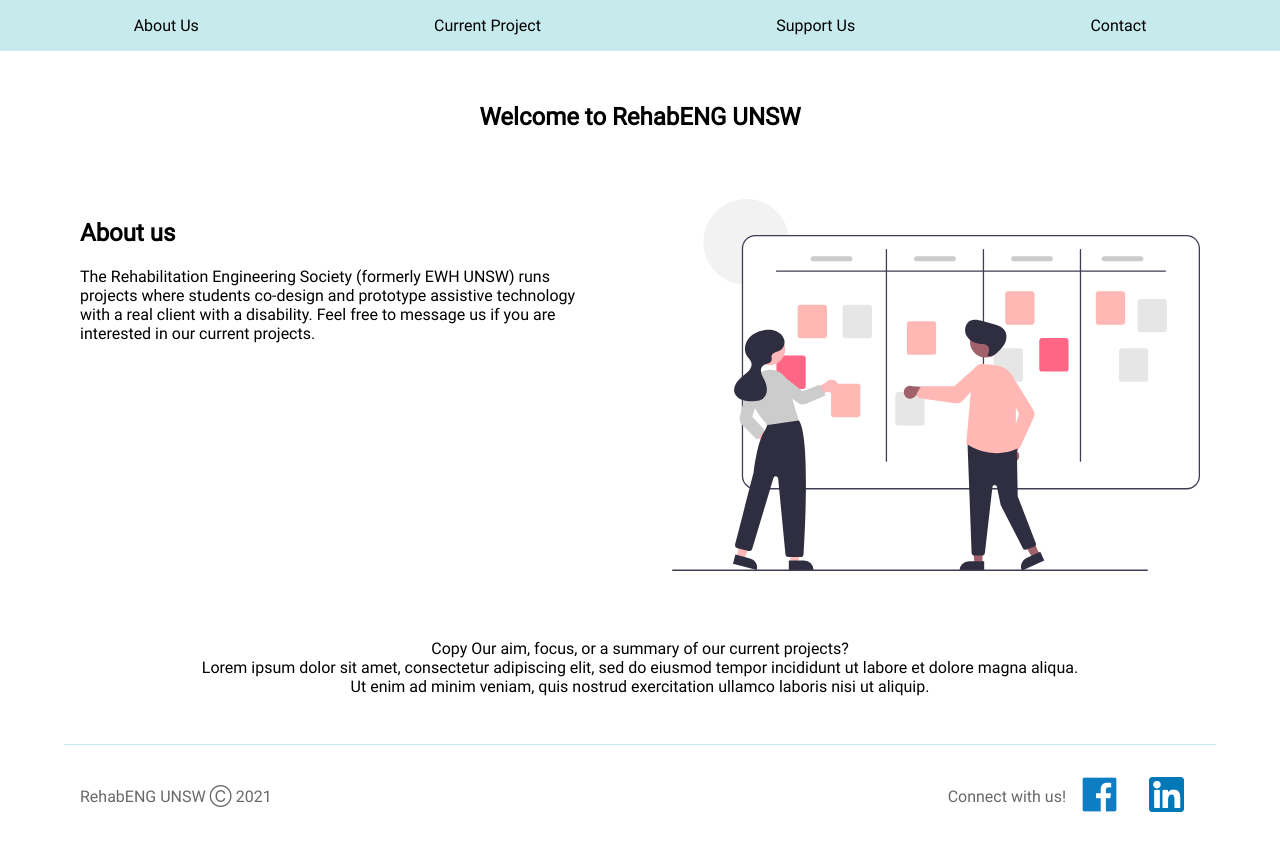
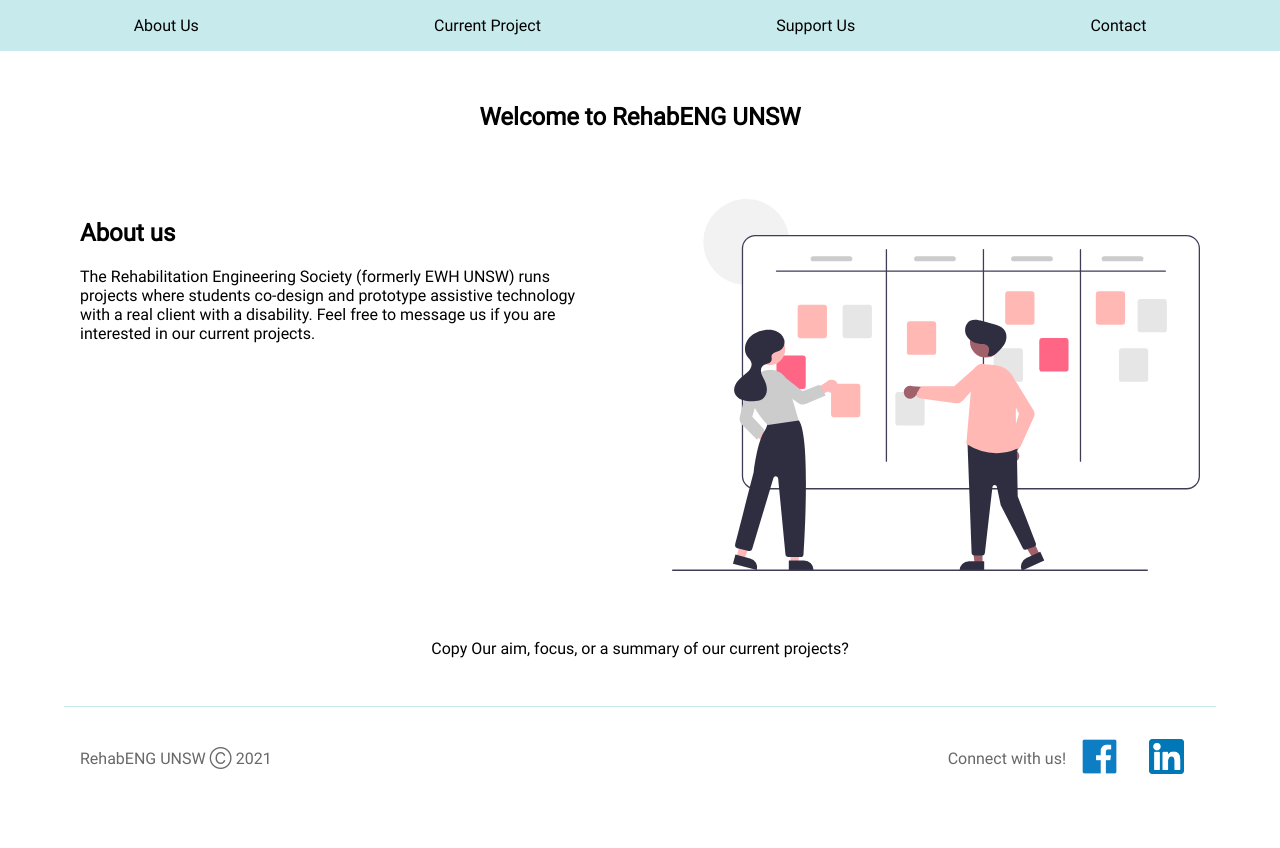
Before and after one commit to Vincent-SS/RehabENG-Website, a React (Create React App) app: page /about in a window 1280 px wide. After the commit the page ends 810 px from the top, so only its background shows below. Built offline with nearby package versions, Linux system fonts and the light colour scheme.

Commit message:
fix: remove lorem text in home page

```diff
--- a/src/screens/About.jsx
+++ b/src/screens/About.jsx
@@ -41,7 +41,7 @@ const About = () => {
       </DescriptionContainer>
       <CenteredDiv>
         <p>
-          Copy Our aim, focus, or a summary of our current projects?<br/> Lorem ipsum dolor sit amet, consectetur adipiscing elit, sed do eiusmod tempor incididunt ut labore et dolore magna aliqua.<br/> Ut enim ad minim veniam, quis nostrud exercitation ullamco laboris nisi ut aliquip.
+          Copy Our aim, focus, or a summary of our current projects?
         </p>
       </CenteredDiv>
     </Container>
```
